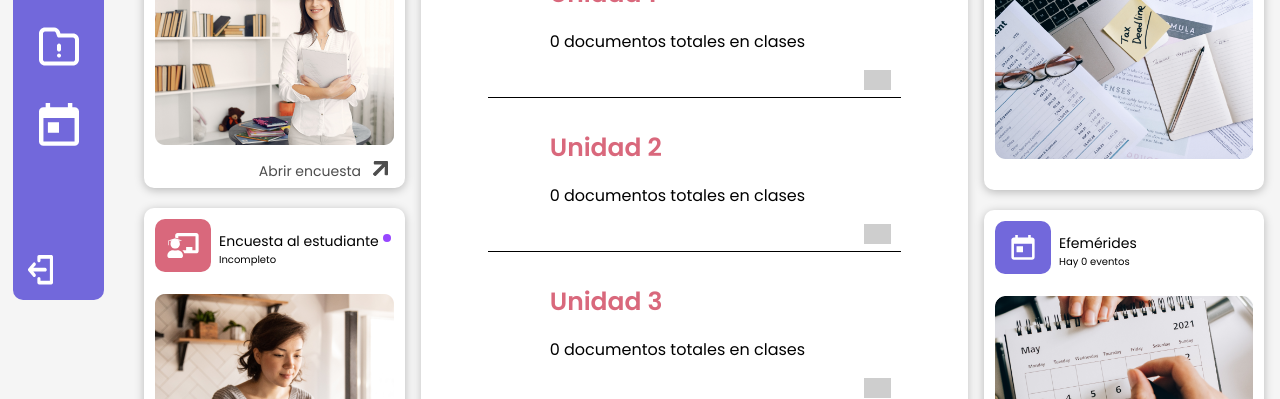
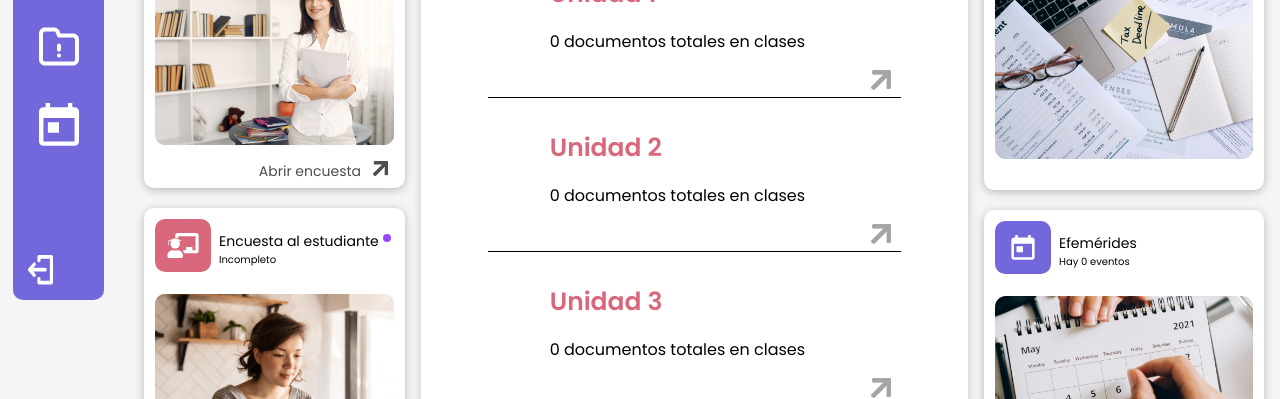
Before and after one commit to Mentalchaos/civiConecta, a React (Create React App) app: page /admin/dashboard in a window 1280 px wide. Shown: the part 401-800 px from the top of the page. Built offline with nearby package versions, Linux system fonts and the light colour scheme; grey boxes are pictures that could not be loaded.

Commit message:
link fix

```diff
--- a/src/components/Main/Units/UnitDocs/UnitDocs.js
+++ b/src/components/Main/Units/UnitDocs/UnitDocs.js
@@ -1,4 +1,5 @@
 import React from 'react';
+import linkTo from 'src/assets/Icons/link-to.svg';
 
 const UnitDocs = ({title}) => {
     return (
@@ -9,7 +10,7 @@ const UnitDocs = ({title}) => {
                 <p>0 documentos totales en clases</p>
             </div>
             <div className='unit-doc-goto'>
-                <img className='unit-doc-goto-icon' src="/static/media/link-to.6def5e3373dbc9e67d2f63283fc50b0f.svg" alt="go to"></img>
+                <img className='unit-doc-goto-icon' src={linkTo} alt="go to"></img>
             </div>
         </div>
       </div>
```
